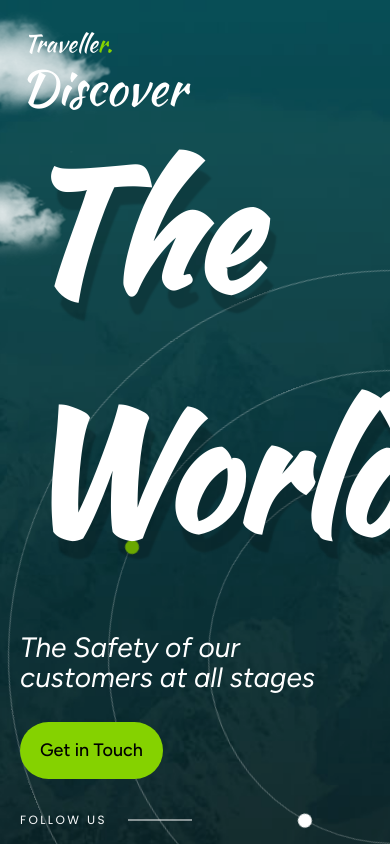
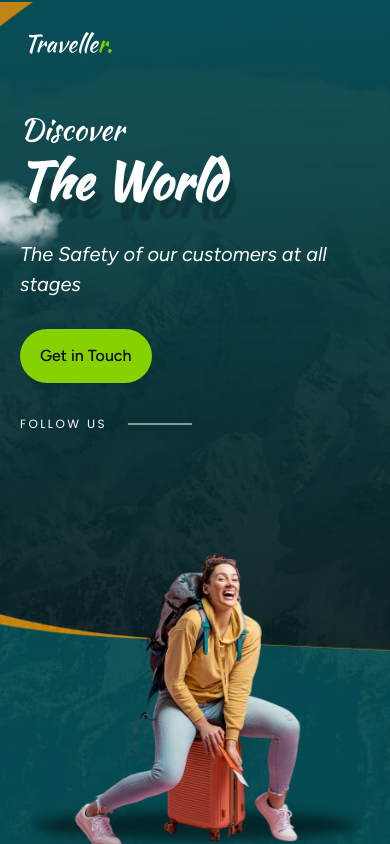
Before and after one commit to Jisap/traveller-website, a React (Vite) app: page / in a window 390 px wide. Shown: the top 844 px of the page. Built offline with nearby package versions, Linux system fonts and the light colour scheme; some icons are missing; a web font is replaced by a local one.

Commit message:
feat: Add global CSS, theme variables, animations, and responsive styles for the application.

```diff
--- a/src/index.css
+++ b/src/index.css
@@ -368,3 +368,123 @@ img {
     transform: translateX(100vw);
   }
 }
+
+@media screen and (max-width: 1300px) {
+  .hero-title {
+    font-size: 120px;
+  }
+
+  .offer {
+    right: -40px;
+  }
+
+  .circle1-wrap {
+    width: 300px;
+    height: 300px;
+  }
+
+  .circle2-wrap {
+    width: 500px;
+    height: 500px;
+  }
+
+  .circle3-wrap {
+    width: 700px;
+    height: 700px;
+  }
+}
+
+@media screen and (max-width: 1200px) {
+  .hero-image {
+    width: auto;
+  }
+
+  .offer {
+    top: 0;
+    left: 0;
+    width: fit-content;
+  }
+
+  .circle1-wrap,
+  .circle2-wrap,
+  .circle3-wrap {
+    margin-left: 0;
+  }
+
+  .circle3-wrap {
+    width: 400px;
+    height: 400px;
+    top: 45%;
+    left: 32%;
+  }
+
+  .circle2-wrap {
+    width: 200px;
+    height: 200px;
+    top: 45%;
+    left: 32%;
+  }
+
+  .circle1-wrap {
+    width: 50px;
+    height: 50px;
+    top: 47%;
+    left: 34%;
+  }
+
+  .cloud2 {
+    display: none;
+  }
+}
+
+@media screen and (max-width: 768px) {
+  .offer {
+    display: none;
+  }
+
+  .hero-content {
+    margin-top: 50px;
+    padding-left: 0;
+  }
+
+  .hero-title {
+    font-size: 90px;
+    margin-bottom: 0px;
+  }
+
+  .hero-content h3 {
+    font-size: 40px;
+  }
+}
+
+@media screen and (max-width: 500px) {
+  .hero-content h3 {
+    font-size: 30px;
+  }
+
+  .hero-title {
+    font-size: 70px;
+  }
+
+  .hero-content p {
+    font-size: 20px;
+  }
+
+  .main-btn {
+    font-size: 16px;
+  }
+
+  .circle-area {
+    display: none !important;
+  }
+}
+
+@media screen and (max-width: 400px) {
+  .hero-title {
+    font-size: 50px;
+  }
+
+  .hero-content h3 {
+    font-size: 30px;
+  }
+}
```
